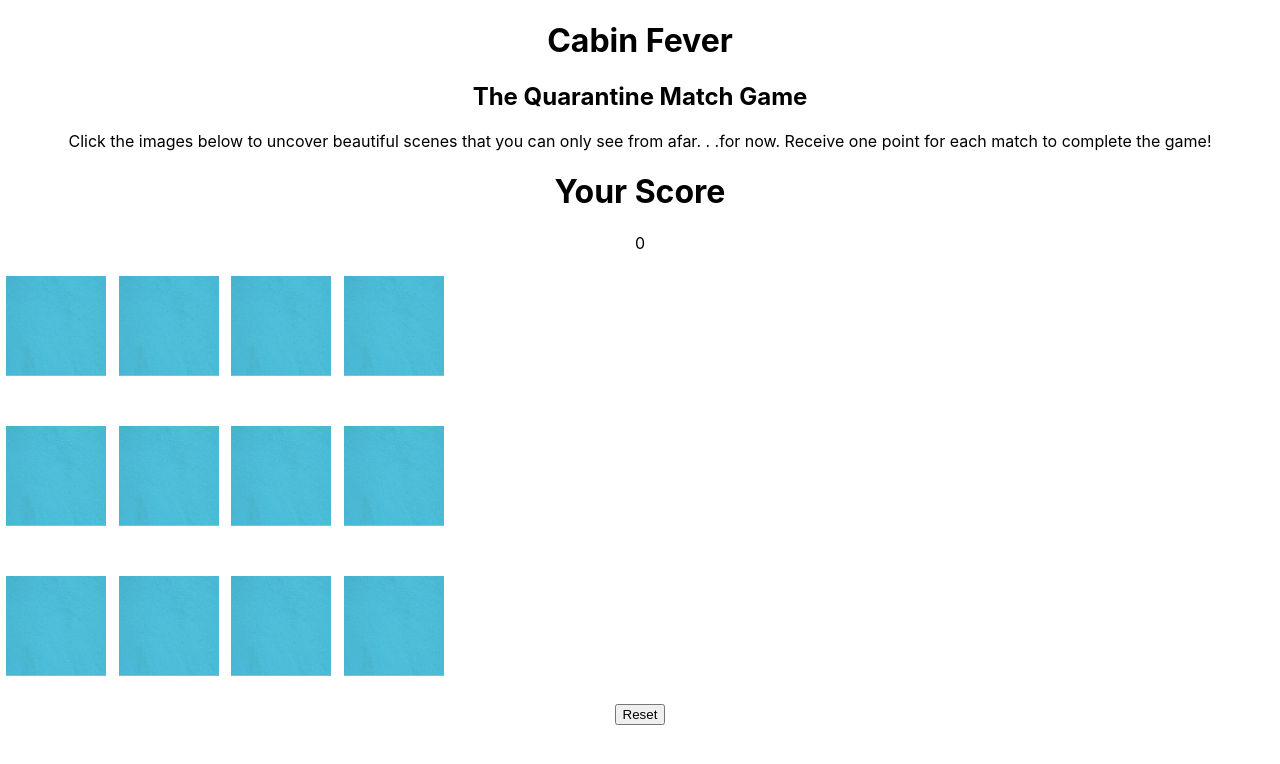
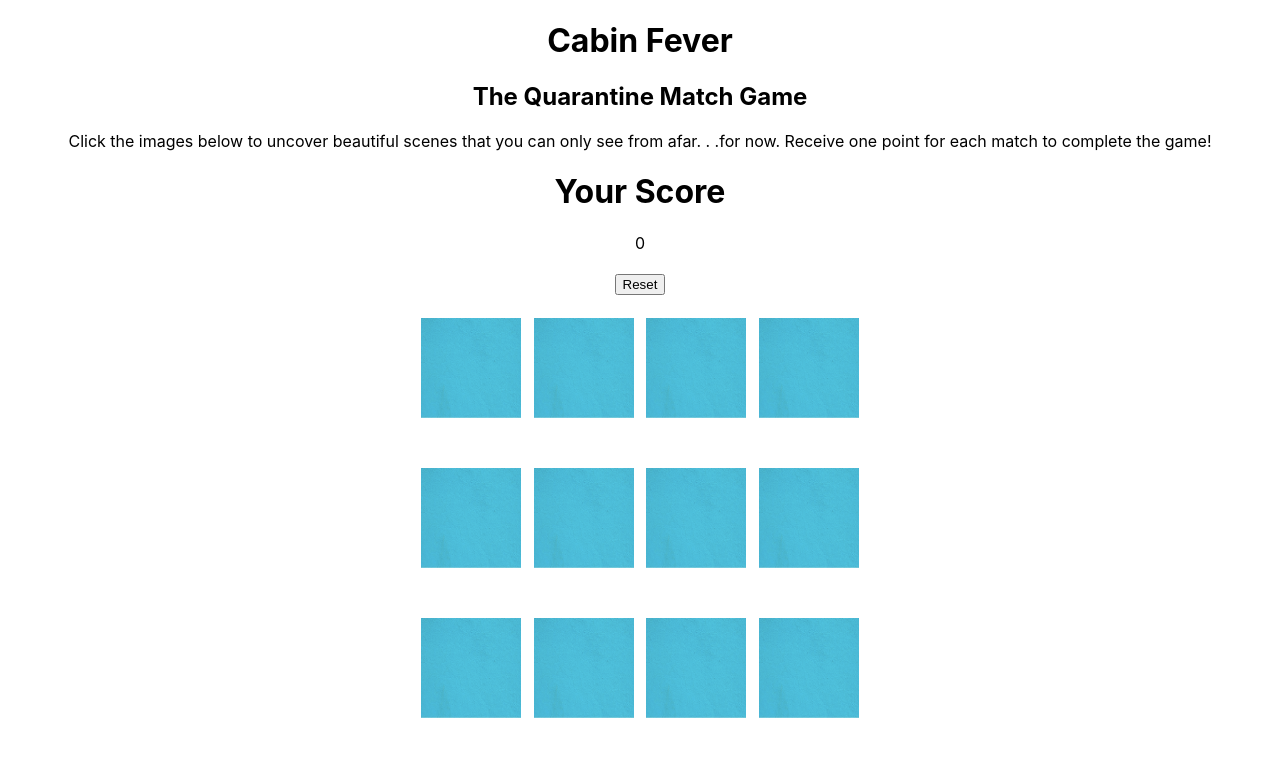
Before and after one commit to deannalenore/cabin-fever-react, a React (Create React App) app: page / in a window 1280 px wide. Shown: the top 764 px of the page. Built offline with nearby package versions, Linux system fonts and the light colour scheme.

Commit message:
put a couple of <br/> after score button for spacing. moved reset button under score. centered gameboard.

```diff
--- a/src/App.js
+++ b/src/App.js
@@ -19,8 +19,9 @@ function App() {
         </p>
       </Jumbotron>
       <Scoreboard />
+      <Button onClick={() => dispatch({ type: "RESET_SCORE" })}>Reset</Button>
       <Board />
-      <Button onClick={() => dispatch({ type: "RESET_SCORE" })}>Reset</Button>
+
     </div>
   );
 }
--- a/src/Components/Board/Board.css
+++ b/src/Components/Board/Board.css
@@ -1,9 +1,9 @@
-.container {
+/*.container {
   flex-direction: row;
   justify-content: center;
   align-content: center;
   align-items: baseline;
-}
+}*/
 
 .Board {
   height: 450px;
@@ -12,4 +12,5 @@
   justify-content: space-evenly;
   align-items: center;
   flex-wrap: wrap;
+  margin: 0 auto;
 }
--- a/src/Components/Scoreboard.js
+++ b/src/Components/Scoreboard.js
@@ -15,6 +15,8 @@ class Scoreboard extends Component {
       <div className="Score">
         <h1>{this.state.title}</h1>
         <span>{this.props.score}</span>
+        <br/>
+        <br/>
       </div>
     );
   }
```
